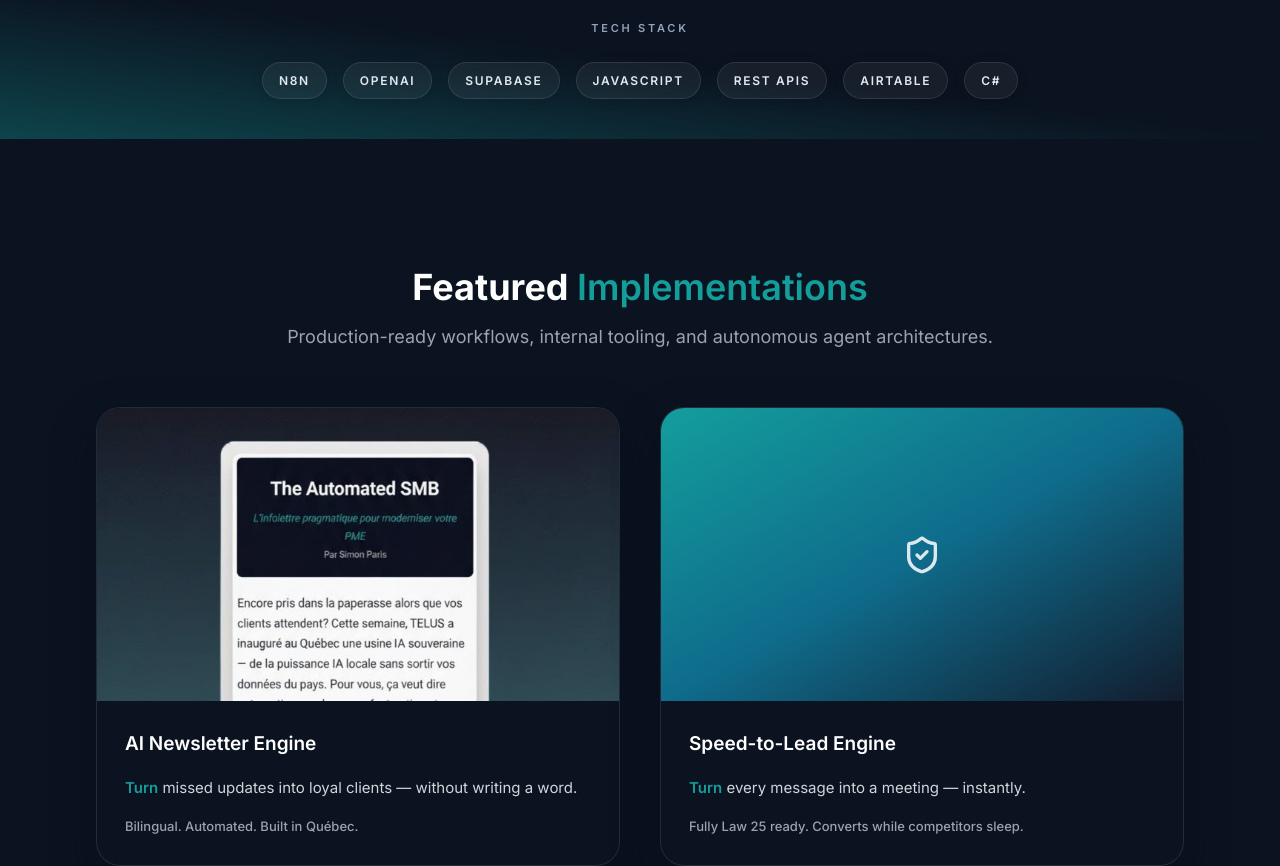
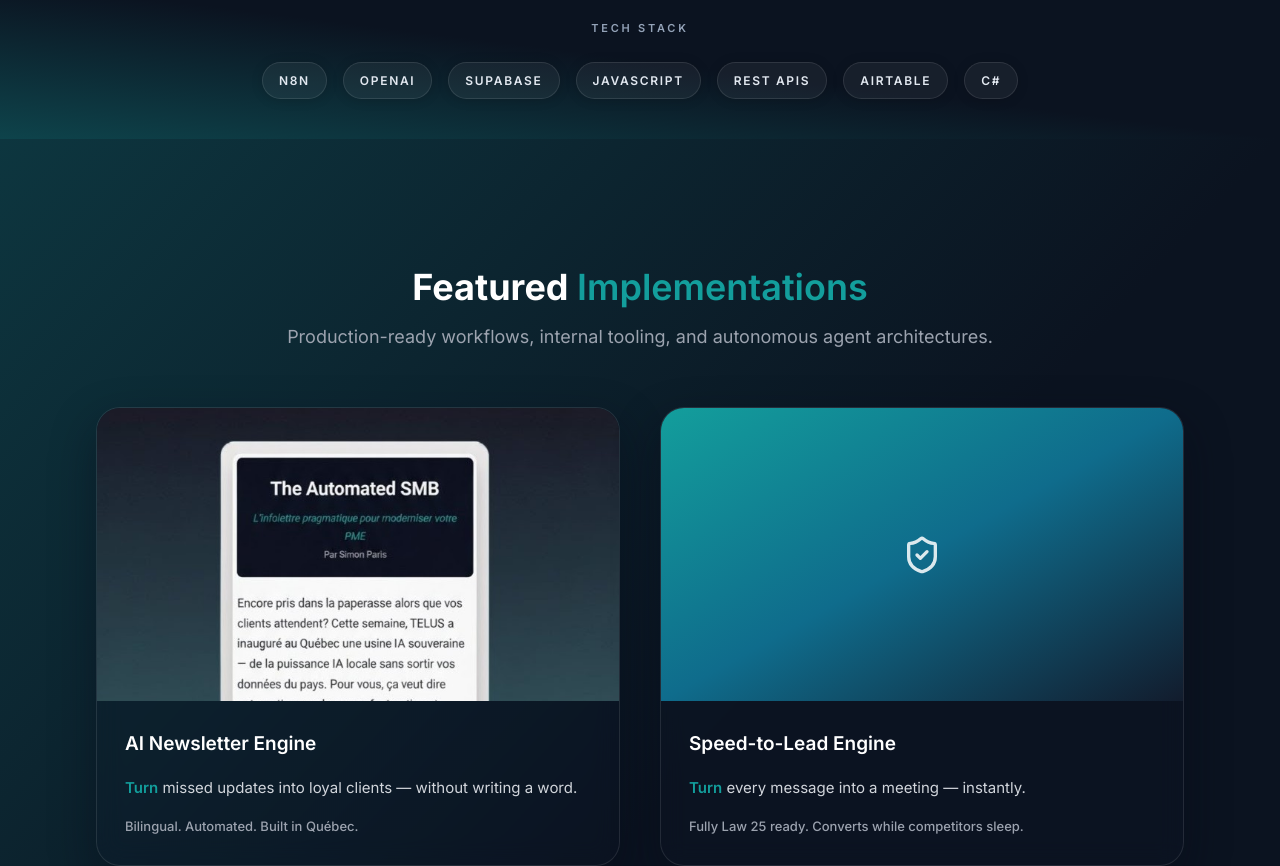
Before and after one commit to simondadiamond/Simon-Paris-consulting, a React (Vite) app: page / in a window 1280 px wide. Shown: the part 820-1686 px from the top of the page. Built offline with nearby package versions, Linux system fonts and the light colour scheme.

Commit message:
Adjust gradient opacity in App component

```diff
--- a/src/App.tsx
+++ b/src/App.tsx
@@ -116,7 +116,7 @@ const ProofLab = () => {
     <section
       ref={sectionRef}
       id="projects"
-      className="relative overflow-hidden py-24 lg:py-32 bg-[#0B1320] bg-gradient-to-br from-[#139E9C]/24 via-[#0B1320] to-[#0B1320]"
+      className="relative overflow-hidden py-24 lg:py-32 bg-[#0B1320] bg-gradient-to-br from-[#139E9C]/25 via-[#0B1320] to-[#0B1320]"
     >
 
       <div className="relative z-10 mx-auto max-w-6xl px-6 md:px-8">
```
